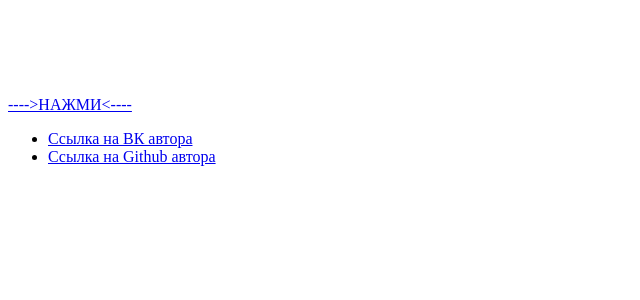
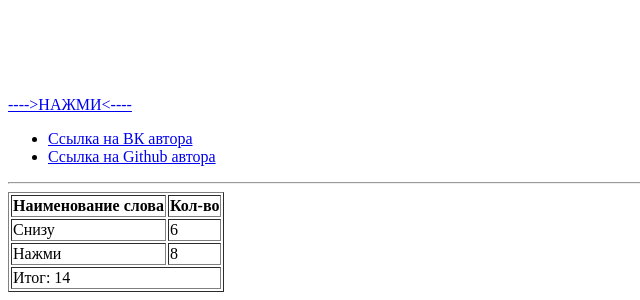
Before and after one commit to StielZer/First-project, a plain HTML site: page index.html in a window 1280 px wide. Shown: the part 999-1299 px from the top of the page, without its empty margins (0-640 px from the left). Before the commit the page ends 1181 px from the top, so only its background shows below. Drawn offline with Linux system fonts and the light colour scheme.

Commit message:
table added

```diff
--- a/index.html
+++ b/index.html
@@ -67,5 +67,31 @@
             <li> <a href="https://vk.com/stielzer" target="_blank"> Ссылка на ВК автора </a></li>
             <li> <a href="https://github.com/StielZer" target="_blank"> Ссылка на Github автора </a></li>
         </ul>
+
+        <hr>
+
+        <table border="1">
+            <thead>
+                <tr>
+                    <th>Наименование слова</th>
+                    <th>Кол-во</th>
+                </tr>
+            </thead>
+            <tbody>
+                <tr>
+                    <td>Снизу</td>
+                    <td>6</td>
+                </tr>
+                <tr>
+                    <td>Нажми</td>
+                    <td>8</td>
+                </tr>
+            </tbody>
+            <tfoot>
+                <tr>
+                    <td colspan="2">Итог: 14</td>
+                </tr>
+            </tfoot>
+        </table>
     </body>
 </html>
```
